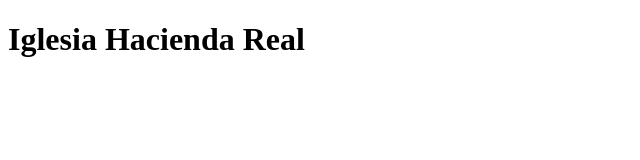
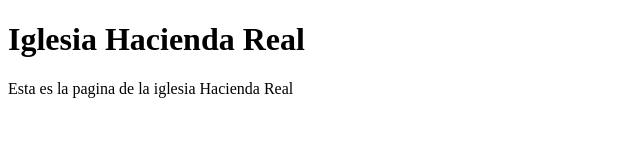
Before and after one commit to cjorellana/junior_demo, a plain HTML site: page index.html in a window 1280 px wide. Shown: the whole page, without its empty margins (0-640 px from the left). Drawn offline with Linux system fonts and the light colour scheme.

Commit message:
Avanzo un texto

```diff
--- a/index.html
+++ b/index.html
@@ -7,5 +7,7 @@
 </head>
 <body>
     <h1>Iglesia Hacienda Real</h1>
+    <p>Esta es la pagina de la iglesia Hacienda Real</p>
+
 </body>
 </html>
```
